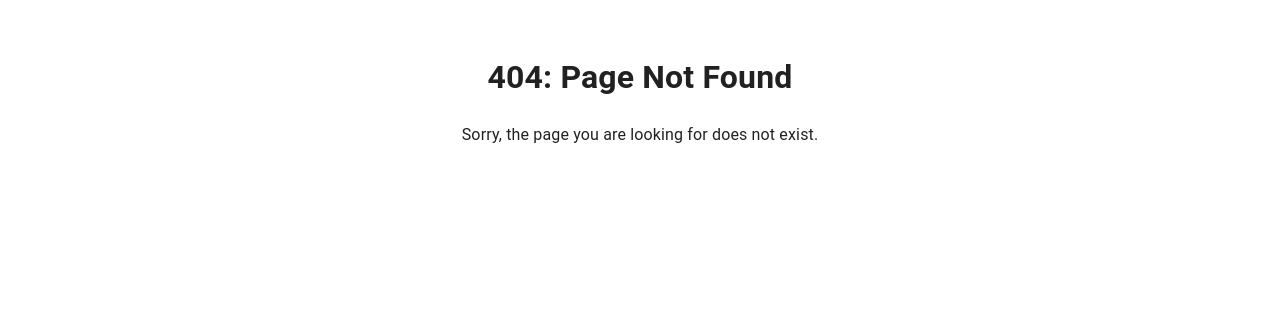
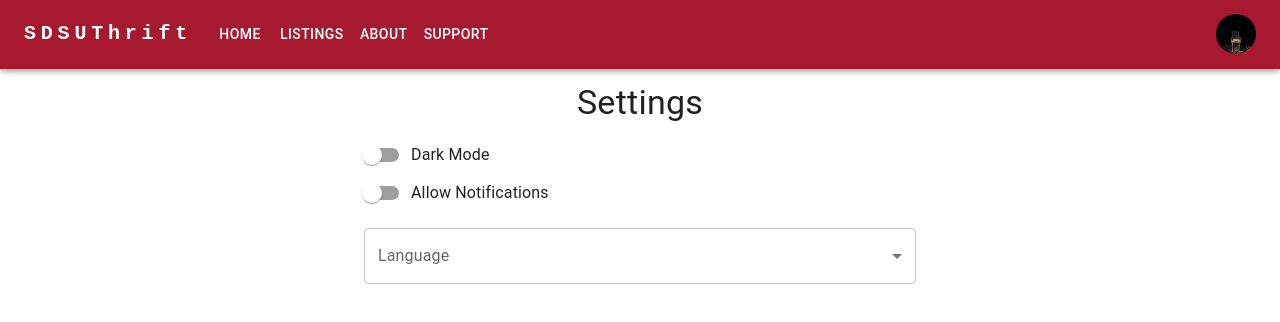
Before and after one commit to leanneallen/sdsu-thrift, a React (Vite) app in the folder thrift/frontend/: page /Settings in a window 1280 px wide. Before the commit this address had no page. Shown: the top 322 px of the page. Built offline with nearby package versions, Linux system fonts and the light colour scheme.

Commit message:
Settings page with routing

```diff
--- a/thrift/frontend/src/App.jsx
+++ b/thrift/frontend/src/App.jsx
@@ -12,6 +12,7 @@ import ListingPage from './pages/Listings.jsx'
 import NoPage from './pages/NoPage.jsx'
 import IndivListingPage from './pages/IndivListingPage.jsx'
 import ProfilePage from './pages/Profile.jsx'
+import SettingsPage from './pages/Settings.jsx'
 
 import './App.css'
 import ApparelPage from './pages/categories/Apparel.jsx'
@@ -39,6 +40,8 @@ function App() {
           <Route path="/Support" element={<SupportPage/>} />
           <Route path="/Apparel" element={<ApparelPage />} />
           <Route path="/IndivListingPage" element={<IndivListingPage />} />
+          <Route path="/Profile" element={<ProfilePage />} />
+          <Route path="/Settings" element={<SettingsPage />} />
           <Route path="*" element={<NoPage />} />
         </Routes>
         </>
--- /dev/null
+++ b/thrift/frontend/src/components/Settings.jsx
@@ -0,0 +1,62 @@
+import * as React from 'react';
+import Switch from '@mui/material/Switch';
+import FormControlLabel from '@mui/material/FormControlLabel';
+import FormGroup from '@mui/material/FormGroup';
+import Container from '@mui/material/Container';
+import Typography from '@mui/material/Typography';
+import MenuItem from '@mui/material/MenuItem';
+import Select from '@mui/material/Select';
+import InputLabel from '@mui/material/InputLabel';
+import FormControl from '@mui/material/FormControl';
+
+export default function Settings() {
+  const [darkMode, setDarkMode] = React.useState(false);
+  const [notifications, setNotifications] = React.useState(false);
+  const [language, setLanguage] = React.useState('');
+
+  const handleDarkModeChange = (event) => {
+    setDarkMode(event.target.checked);
+  };
+
+  const handleNotificationsChange = (event) => {
+    setNotifications(event.target.checked);
+  };
+
+  const handleLanguageChange = (event) => {
+    setLanguage(event.target.value);
+  };
+
+  return (
+    <Container maxWidth="sm">
+      <Typography variant="h4" gutterBottom>
+        Settings
+      </Typography>
+      <FormGroup>
+        <FormControlLabel
+          control={<Switch checked={darkMode} onChange={handleDarkModeChange} />}
+          label="Dark Mode"
+        />
+        <FormControlLabel
+          control={<Switch checked={notifications} onChange={handleNotificationsChange} />}
+          label="Allow Notifications"
+        />
+        <FormControl fullWidth variant="outlined" margin="normal">
+          <InputLabel id="language-label">Language</InputLabel>
+          <Select
+            labelId="language-label"
+            id="language"
+            value={language}
+            onChange={handleLanguageChange}
+          >
+            <MenuItem value="">Select Language</MenuItem>
+            <MenuItem value="en">English</MenuItem>
+            <MenuItem value="es">Spanish</MenuItem>
+            <MenuItem value="fr">French</MenuItem>
+            {/* Add more languages as needed */}
+          </Select>
+        </FormControl>
+      </FormGroup>
+      {/* Add other settings here */}
+    </Container>
+  );
+}
--- /dev/null
+++ b/thrift/frontend/src/pages/Settings.jsx
@@ -0,0 +1,18 @@
+import * as React from 'react';
+import '../App.css';
+import Settings from "../components/Settings"
+import Header from "../components/Header"
+
+function SettingsPage() {
+  return (
+    <>
+    <Header/>
+    <div style={{ display: 'flex', justifyContent: 'center', marginTop: '50px' }}>
+        <Settings />
+    </div>
+    </>
+
+  );
+}
+
+export default SettingsPage;
```
